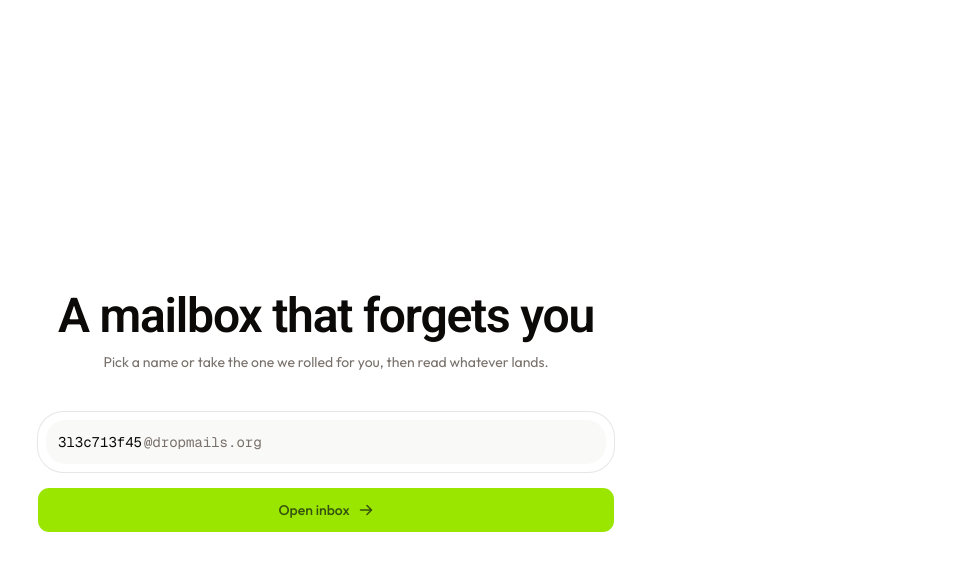
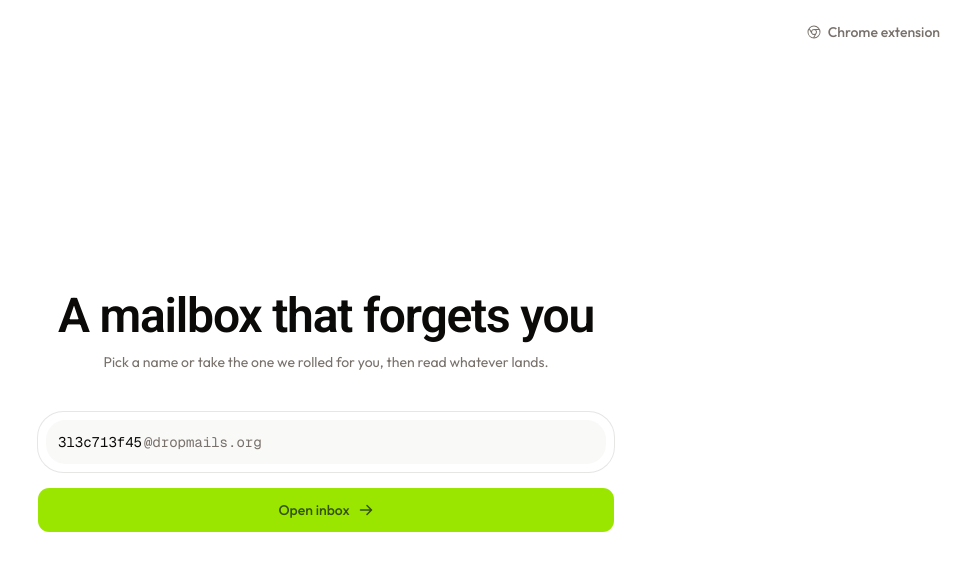
Before and after one commit to 007qr/temp-mail, a Next.js app: page / in a window 1280 px wide. Shown: the top 570 px of the page, without its empty margins (314-1280 px from the left). Built offline with nearby package versions, Linux system fonts and the light colour scheme.

Commit message:
feat: chrome extension link added

```diff
--- a/app/page.tsx
+++ b/app/page.tsx
@@ -1,6 +1,7 @@
 import type { Metadata } from "next"
 
 import { AddressPicker } from "@/components/address-picker"
+import { ExtensionLink } from "@/components/extension-link"
 import { DOMAIN, generateAlias } from "@temp-mail/core"
 import { SITE_NAME, SITE_URL } from "@/lib/site"
 
@@ -57,11 +58,12 @@
 
 export default function Page() {
   return (
-    <main className="flex min-h-svh flex-col items-center justify-center px-6">
+    <main className="relative flex min-h-svh flex-col items-center justify-center px-6">
       <script
         type="application/ld+json"
         dangerouslySetInnerHTML={{ __html: JSON.stringify(structuredData) }}
       />
+      <ExtensionLink className="absolute top-4 right-4" />
       <AddressPicker initialAlias={generateAlias()} />
     </main>
   )
--- a/app/privacy/page.tsx
+++ b/app/privacy/page.tsx
@@ -2,6 +2,7 @@
 import Link from "next/link"
 
 import { DOMAIN } from "@temp-mail/core"
+import { ExtensionLink } from "@/components/extension-link"
 import { SITE_NAME, SITE_URL } from "@/lib/site"
 
 const UPDATED = "September 27, 2026"
@@ -30,12 +31,15 @@
 export default function Page() {
   return (
     <main className="mx-auto w-full max-w-2xl px-6 py-16 text-[15px] leading-relaxed">
+      <div className="flex items-center justify-between gap-3">
         <Link
           href="/"
           className="text-muted-foreground hover:text-foreground text-sm transition-colors"
         >
           &larr; {DOMAIN}
         </Link>
+        <ExtensionLink className="-mr-2.5" />
+      </div>
 
       <h1 className="font-heading mt-8 text-3xl font-semibold tracking-tight">Privacy Policy</h1>
       <p className="text-muted-foreground mt-2 text-sm">Last updated: {UPDATED}</p>
--- /dev/null
+++ b/components/extension-link.tsx
@@ -0,0 +1,24 @@
+import { GoogleChromeLogo } from "@phosphor-icons/react/ssr"
+
+import { buttonVariants } from "@/components/ui/button"
+import { EXTENSION_URL } from "@/lib/site"
+import { cn } from "@/lib/utils"
+
+export function ExtensionLink({ className }: { className?: string }) {
+  return (
+    <a
+      href={EXTENSION_URL}
+      target="_blank"
+      rel="noreferrer noopener"
+      aria-label="Get the DropMails Chrome extension"
+      className={cn(
+        buttonVariants({ variant: "ghost", size: "sm" }),
+        "text-muted-foreground hover:text-foreground",
+        className
+      )}
+    >
+      <GoogleChromeLogo data-icon="inline-start" />
+      <span className="hidden sm:inline">Chrome extension</span>
+    </a>
+  )
+}
--- a/components/inbox.tsx
+++ b/components/inbox.tsx
@@ -23,6 +23,7 @@
 } from "@temp-mail/core"
 import { cn } from "@/lib/utils"
 import { Avatar, AvatarFallback } from "@/components/ui/avatar"
+import { ExtensionLink } from "@/components/extension-link"
 import { IconAction } from "@/components/icon-action"
 import { Button } from "@/components/ui/button"
 import { Input } from "@/components/ui/input"
@@ -278,9 +279,11 @@
             {copied ? <Check className="text-primary" weight="bold" /> : <Copy />}
           </IconAction>
 
+          <ExtensionLink className="ml-auto" />
+
           <IconAction
             label="Refresh inbox"
-            className="ml-auto md:hidden"
+            className="md:hidden"
             onClick={refresh}
             disabled={refreshing || retryIn > 0}
           >
@@ -290,7 +293,7 @@
           <Button
             variant="outline"
             size="sm"
-            className="ml-auto hidden md:inline-flex"
+            className="hidden md:inline-flex"
             onClick={refresh}
             disabled={refreshing || retryIn > 0}
           >
--- a/lib/site.ts
+++ b/lib/site.ts
@@ -2,3 +2,6 @@
 
 export const SITE_URL = `https://${DOMAIN}`
 export const SITE_NAME = "DropMails"
+
+export const EXTENSION_URL =
+  "https://chromewebstore.google.com/detail/bffohihpnpmmnfcchempdkcfhlhdcoeo"
```
Lines whose indentation alone changed are shown as unchanged.
